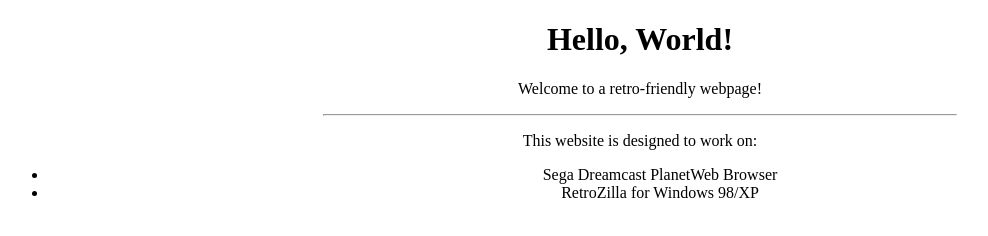
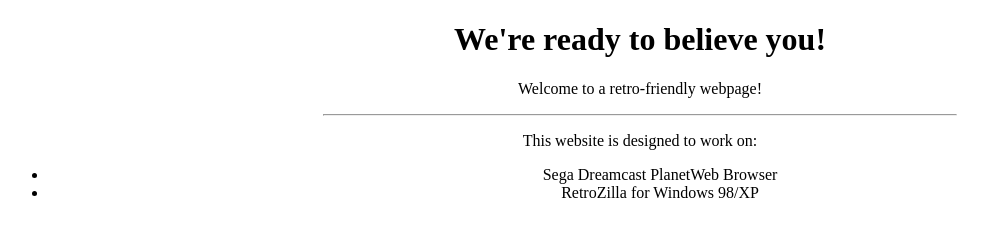
Before and after one commit to peejallegiance/peejallegiance.github.io, a plain HTML site: page index.html in a window 1280 px wide. Shown: the whole page, without its empty margins (0-988 px from the left). Drawn offline with Linux system fonts and the light colour scheme.

Commit message:
Initial commit

```diff
--- a/index.html
+++ b/index.html
@@ -5,7 +5,7 @@
 </head>
 <body bgcolor="#ffffff" text="#000000">
     <center>
-        <h1>Hello, World!</h1>
+        <h1>We're ready to believe you!</h1>
         <p>Welcome to a retro-friendly webpage!</p>
         <hr width="50%">
         <p>This website is designed to work on:</p>
```
